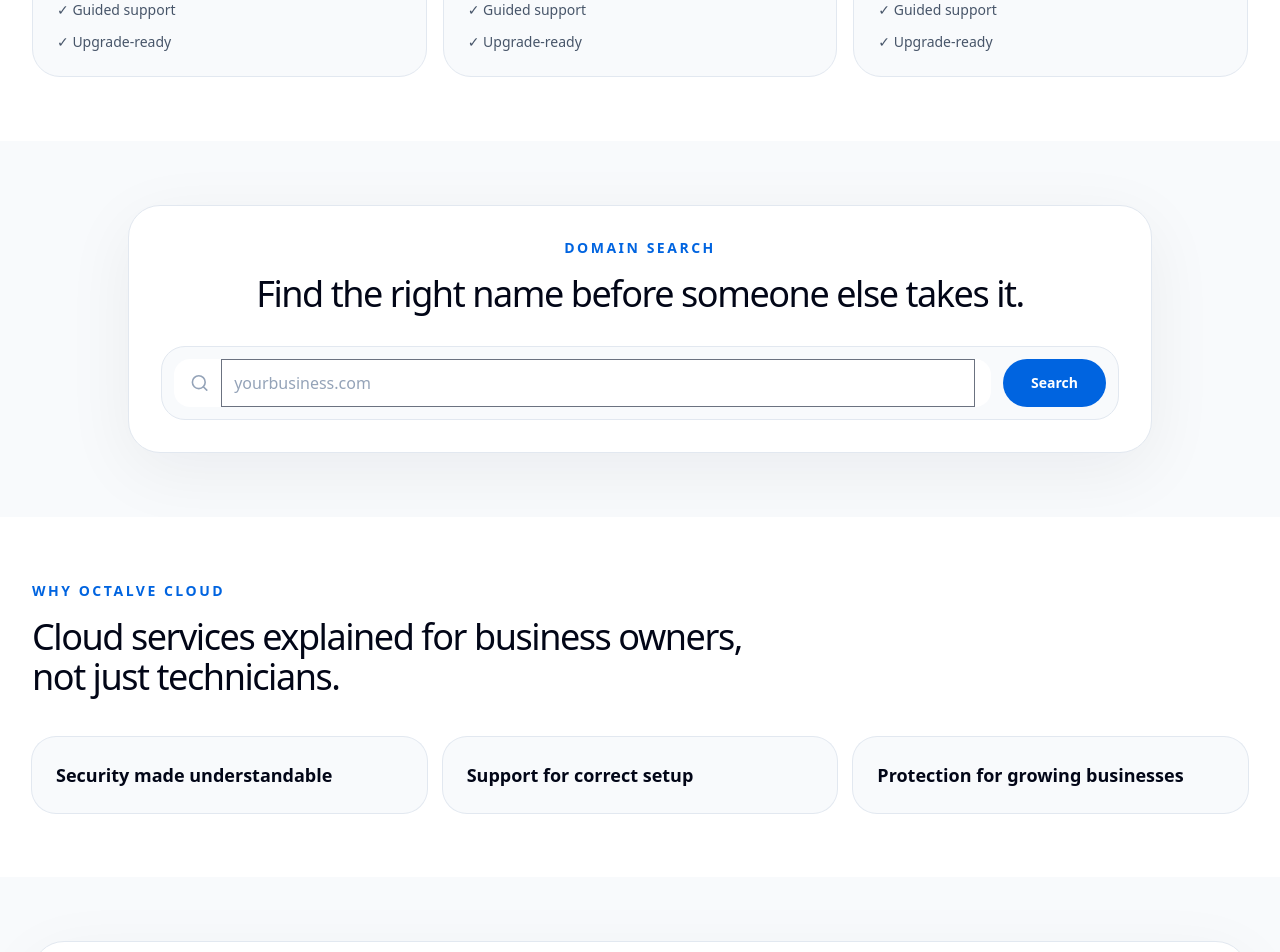
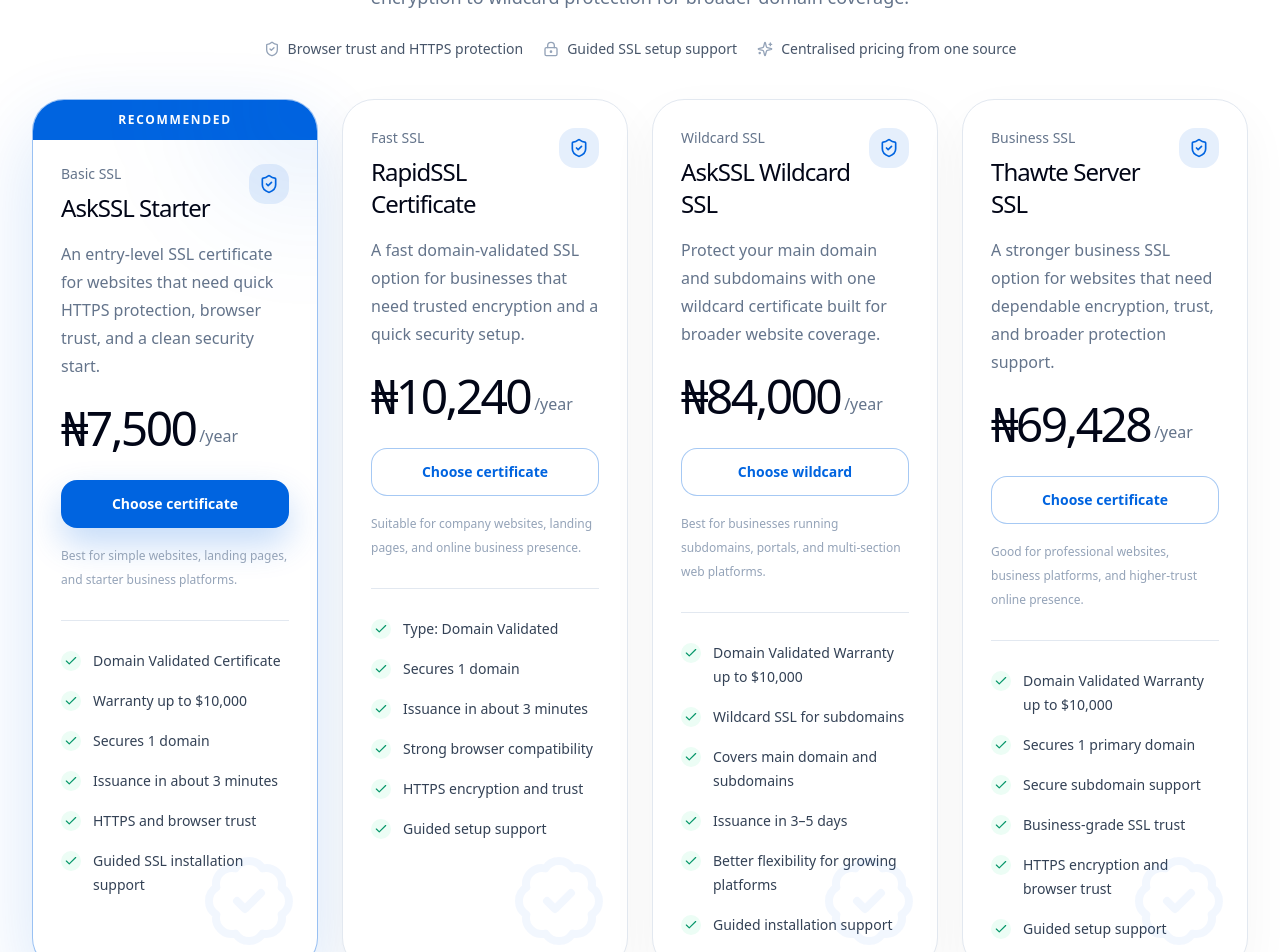
Before and after one commit to octalve-core/octalve-cloud, a Next.js app: page /ssl-security in a window 1280 px wide. Shown: the part 2140-3092 px from the top of the page. Built offline with nearby package versions, Linux system fonts and the light colour scheme.

Commit message:
Server V11

```diff
--- a/src/features/cloud/data/home-price.ts
+++ b/src/features/cloud/data/home-price.ts
@@ -571,76 +571,106 @@
   },
 
   {
-    id: "ssl-security",
-    name: "SSL Security",
+    id: "askssl-starter",
+    name: "AskSSL Starter",
     category: "security",
-    eyebrow: "Website trust",
+    eyebrow: "Basic SSL",
+    popular: true,
     description:
-      "Secure your website with SSL support so visitors can browse safely and trust your domain.",
+      "An entry-level SSL certificate for websites that need quick HTTPS protection, browser trust, and a clean security start.",
     pricing: {
       kind: "fixed",
-      price: 0,
-      suffix: "included",
+      price: 7500,
+      suffix: "/year",
     },
-    orderPath: "/order/security/ssl",
-    ctaLabel: "Secure site",
+    orderPath: "/order/security/askssl-starter",
+    ctaLabel: "Choose certificate",
+    finePrint:
+      "Best for simple websites, landing pages, and starter business platforms.",
     features: [
-      "Free SSL support",
-      "HTTPS setup guidance",
-      "Better browser trust",
-      "Domain security support",
-      "Works with hosting plans",
-      "Guided activation",
+      "Domain Validated Certificate",
+      "Warranty up to $10,000",
+      "Secures 1 domain",
+      "Issuance in about 3 minutes",
+      "HTTPS and browser trust",
+      "Guided SSL installation support",
     ],
   },
   {
-    id: "backup-security",
-    name: "Backup & Recovery",
+    id: "rapidssl-certificate",
+    name: "RapidSSL Certificate",
     category: "security",
-    eyebrow: "Website safety",
+    eyebrow: "Fast SSL",
     description:
-      "Add safer recovery planning for websites that need backup guidance and better continuity.",
+      "A fast domain-validated SSL option for businesses that need trusted encryption and a quick security setup.",
     pricing: {
-      kind: "cycle",
-      baseMonthlyPrice: 7500,
-      regularMonthlyPrice: 10000,
+      kind: "fixed",
+      price: 10240,
+      suffix: "/year",
     },
-    orderPath: "/order/security/backup-recovery",
-    ctaLabel: "Add backup",
+    orderPath: "/order/security/rapidssl-certificate",
+    ctaLabel: "Choose certificate",
+    finePrint:
+      "Suitable for company websites, landing pages, and online business presence.",
     features: [
-      "Backup guidance",
-      "Recovery planning",
-      "Hosting support",
-      "Better continuity",
-      "Suitable for business websites",
-      "Support included",
+      "Type: Domain Validated",
+      "Secures 1 domain",
+      "Issuance in about 3 minutes",
+      "Strong browser compatibility",
+      "HTTPS encryption and trust",
+      "Guided setup support",
     ],
   },
   {
-    id: "website-security-care",
-    name: "Website Security Care",
+    id: "askssl-wildcard",
+    name: "AskSSL Wildcard SSL",
     category: "security",
-    eyebrow: "Protection support",
+    eyebrow: "Wildcard SSL",
     description:
-      "Security support for websites that need stronger care against malware, hacks, and downtime risks.",
+      "Protect your main domain and subdomains with one wildcard certificate built for broader website coverage.",
     pricing: {
-      kind: "cycle",
-      baseMonthlyPrice: 15000,
-      regularMonthlyPrice: 20000,
+      kind: "fixed",
+      price: 84000,
+      suffix: "/year",
     },
-    orderPath: "/order/security/website-care",
-    ctaLabel: "Choose care",
+    orderPath: "/order/security/askssl-wildcard",
+    ctaLabel: "Choose wildcard",
+    finePrint:
+      "Best for businesses running subdomains, portals, and multi-section web platforms.",
     features: [
-      "Website security review",
-      "Malware check guidance",
-      "SSL support",
-      "Backup guidance",
-      "Migration support",
-      "Ongoing support path",
-      "Business website protection",
+      "Domain Validated Warranty up to $10,000",
+      "Wildcard SSL for subdomains",
+      "Covers main domain and subdomains",
+      "Issuance in 3–5 days",
+      "Better flexibility for growing platforms",
+      "Guided installation support",
     ],
   },
-
+  {
+    id: "thawte-server-ssl",
+    name: "Thawte Server SSL",
+    category: "security",
+    eyebrow: "Business SSL",
+    description:
+      "A stronger business SSL option for websites that need dependable encryption, trust, and broader protection support.",
+    pricing: {
+      kind: "fixed",
+      price: 69428,
+      suffix: "/year",
+    },
+    orderPath: "/order/security/thawte-server-ssl",
+    ctaLabel: "Choose certificate",
+    finePrint:
+      "Good for professional websites, business platforms, and higher-trust online presence.",
+    features: [
+      "Domain Validated Warranty up to $10,000",
+      "Secures 1 primary domain",
+      "Secure subdomain support",
+      "Business-grade SSL trust",
+      "HTTPS encryption and browser trust",
+      "Guided setup support",
+    ],
+  },
   {
     id: "vps-1",
     name: "VPS 1",
--- a/src/features/cloud/security/components/Packages.tsx
+++ b/src/features/cloud/security/components/Packages.tsx
@@ -1,27 +1,214 @@
-const packages = [
-  { name: "SSL Starter", price: "From ₦—", features: ["Clean setup", "Guided support", "Upgrade-ready"] },
-  { name: "Business Security", price: "From ₦—", features: ["Clean setup", "Guided support", "Upgrade-ready"] },
-  { name: "Managed Protection", price: "From ₦—", features: ["Clean setup", "Guided support", "Upgrade-ready"] }
+import Link from "next/link";
+import {
+  BadgeCheck,
+  Check,
+  LockKeyhole,
+  ShieldCheck,
+  Sparkles,
+} from "lucide-react";
+import {
+  buildPlanCtaHref,
+  calculatePlanPricing,
+  DEFAULT_BILLING_CYCLE,
+  homePricePlans,
+} from "@/features/cloud/data/home-price";
+
+const benefitItems = [
+  {
+    label: "Browser trust and HTTPS protection",
+    icon: ShieldCheck,
+  },
+  {
+    label: "Guided SSL setup support",
+    icon: LockKeyhole,
+  },
+  {
+    label: "Centralised pricing from one source",
+    icon: Sparkles,
+  },
 ];
+
+const securityPlans = homePricePlans.filter(
+  (plan) => plan.category === "security",
+);
 
 export function Packages() {
   return (
-    <section className="bg-white px-4 py-16 sm:px-6 lg:px-8">
+    <section className="bg-white px-4 py-16 sm:px-6 lg:px-8 lg:py-24">
       <div className="mx-auto max-w-7xl">
-        <div className="max-w-3xl">
-          <p className="text-sm font-semibold uppercase tracking-[0.18em] text-cloud-blue">Packages</p>
-          <h2 className="mt-4 text-3xl font-medium tracking-[-0.04em] text-slate-950 sm:text-4xl">Demo packages ready for real pricing.</h2>
+        <div className="mx-auto max-w-4xl text-center">
+          <p className="text-sm font-semibold uppercase tracking-[0.18em] text-cloud-blue">
+            SSL & Security Packages
+          </p>
+
+          <h2 className="mt-4 text-3xl font-medium tracking-[-0.05em] text-slate-950 sm:text-4xl lg:text-5xl">
+            Protect your website with trusted SSL certificates built for
+            security, confidence, and growth.
+          </h2>
+
+          <p className="mx-auto mt-4 max-w-2xl text-base leading-7 text-slate-500 sm:text-lg">
+            Choose the right SSL certificate for your business, from basic
+            website encryption to wildcard protection for broader domain
+            coverage.
+          </p>
+
+          <div className="mt-7 flex flex-wrap items-center justify-center gap-5 text-sm font-medium text-slate-600">
+            {benefitItems.map((item) => {
+              const Icon = item.icon;
+
+              return (
+                <div
+                  key={item.label}
+                  className="inline-flex items-center gap-2"
+                >
+                  <Icon className="h-4 w-4 text-slate-400" aria-hidden="true" />
+                  <span>{item.label}</span>
+                </div>
+              );
+            })}
+          </div>
         </div>
-        <div className="mt-10 grid gap-4 lg:grid-cols-3">
-          {packages.map((plan) => (
-            <div key={plan.name} className="rounded-[1.75rem] border border-slate-200 bg-[#F8FAFC] p-6">
-              <h3 className="text-xl font-semibold text-slate-950">{plan.name}</h3>
-              <p className="mt-3 text-3xl font-medium tracking-[-0.04em] text-cloud-blue">{plan.price}</p>
-              <ul className="mt-6 space-y-3 text-sm text-slate-600">
-                {plan.features.map((feature) => <li key={feature}>✓ {feature}</li>)}
-              </ul>
-            </div>
-          ))}
+
+        <div className="mt-10 grid gap-6 md:grid-cols-2 xl:grid-cols-4">
+          {securityPlans.map((plan) => {
+            const displayPrice = calculatePlanPricing(
+              plan,
+              DEFAULT_BILLING_CYCLE,
+            );
+            const ctaHref = buildPlanCtaHref(plan, DEFAULT_BILLING_CYCLE);
+            const isExternal = ctaHref.startsWith("http");
+
+            return (
+              <article
+                key={plan.id}
+                className={[
+                  "relative flex h-full flex-col overflow-hidden rounded-[2rem] border bg-white p-7 transition duration-300",
+                  plan.popular
+                    ? "border-cloud-blue/40 shadow-[0_28px_80px_rgba(0,100,224,0.16)]"
+                    : "border-slate-200 shadow-[0_18px_50px_rgba(15,23,42,0.045)] hover:-translate-y-1 hover:border-cloud-blue/25 hover:shadow-[0_28px_75px_rgba(15,23,42,0.08)]",
+                ].join(" ")}
+              >
+                {plan.popular ? (
+                  <div className="absolute inset-x-0 top-0 bg-cloud-blue px-5 py-3 text-center text-xs font-semibold uppercase tracking-[0.14em] text-white">
+                    Recommended
+                  </div>
+                ) : null}
+
+                <div className={plan.popular ? "pt-9" : ""}>
+                  <div className="flex items-start justify-between gap-4">
+                    <div>
+                      {plan.eyebrow ? (
+                        <p className="text-sm font-medium text-slate-500">
+                          {plan.eyebrow}
+                        </p>
+                      ) : null}
+
+                      <h3 className="mt-2 text-2xl font-medium tracking-[-0.04em] text-slate-950">
+                        {plan.name}
+                      </h3>
+                    </div>
+
+                    <div className="flex flex-col items-end gap-2">
+                      {plan.badge ? (
+                        <span className="rounded-full bg-emerald-50 px-3 py-1 text-xs font-semibold text-emerald-700">
+                          {plan.badge}
+                        </span>
+                      ) : null}
+
+                      <span className="inline-flex h-10 w-10 items-center justify-center rounded-2xl bg-cloud-blue/10 text-cloud-blue">
+                        <ShieldCheck className="h-5 w-5" aria-hidden="true" />
+                      </span>
+                    </div>
+                  </div>
+
+                  <p className="mt-4 min-h-[84px] text-base leading-7 text-slate-500">
+                    {plan.description}
+                  </p>
+
+                  <div className="mt-6">
+                    {displayPrice.regularPriceLabel ? (
+                      <p className="text-sm font-medium text-slate-400 line-through">
+                        {displayPrice.regularPriceLabel}
+                      </p>
+                    ) : null}
+
+                    <div className="mt-1 flex items-end gap-1">
+                      <span className="text-4xl font-medium tracking-[-0.055em] text-slate-950 sm:text-5xl">
+                        {displayPrice.priceLabel}
+                      </span>
+
+                      <span className="pb-1 text-base font-normal text-slate-500">
+                        {displayPrice.suffix}
+                      </span>
+                    </div>
+
+                    {displayPrice.totalLabel ? (
+                      <p className="mt-3 text-sm leading-6 text-slate-500">
+                        {displayPrice.totalLabel}
+                      </p>
+                    ) : null}
+
+                    {displayPrice.renewsLabel ? (
+                      <p className="mt-1 text-sm leading-6 text-slate-400">
+                        {displayPrice.renewsLabel}
+                      </p>
+                    ) : null}
+                  </div>
+
+                  <Link
+                    href={ctaHref}
+                    target={isExternal ? "_blank" : undefined}
+                    rel={isExternal ? "noreferrer" : undefined}
+                    className={[
+                      "mt-7 inline-flex min-h-12 w-full items-center justify-center rounded-2xl px-6 py-3 text-sm font-semibold transition",
+                      plan.popular
+                        ? "bg-cloud-blue text-white shadow-[0_16px_35px_rgba(0,100,224,0.24)] hover:-translate-y-0.5 hover:bg-blue-600"
+                        : "border border-cloud-blue/35 bg-white text-cloud-blue hover:-translate-y-0.5 hover:bg-cloud-blue hover:text-white",
+                    ].join(" ")}
+                  >
+                    {plan.ctaLabel ?? "Choose plan"}
+                  </Link>
+
+                  {plan.finePrint ? (
+                    <p className="mt-4 text-xs leading-6 text-slate-400">
+                      {plan.finePrint}
+                    </p>
+                  ) : null}
+                </div>
+
+                <div className="mt-7 border-t border-slate-200 pt-7">
+                  <ul className="space-y-4">
+                    {plan.features.map((feature) => (
+                      <li
+                        key={feature}
+                        className="flex items-start gap-3 text-sm leading-6 text-slate-700"
+                      >
+                        <span className="mt-0.5 inline-flex h-5 w-5 flex-shrink-0 items-center justify-center rounded-full bg-emerald-50 text-emerald-600">
+                          <Check className="h-3.5 w-3.5" aria-hidden="true" />
+                        </span>
+
+                        <span>{feature}</span>
+                      </li>
+                    ))}
+                  </ul>
+                </div>
+
+                {plan.popular ? (
+                  <div
+                    className="pointer-events-none absolute -right-20 -top-20 h-44 w-44 rounded-full bg-cloud-blue/10 blur-3xl"
+                    aria-hidden="true"
+                  />
+                ) : null}
+
+                <div
+                  className="pointer-events-none absolute bottom-5 right-5 text-cloud-blue/5"
+                  aria-hidden="true"
+                >
+                  <BadgeCheck className="h-24 w-24" />
+                </div>
+              </article>
+            );
+          })}
         </div>
       </div>
     </section>
```
